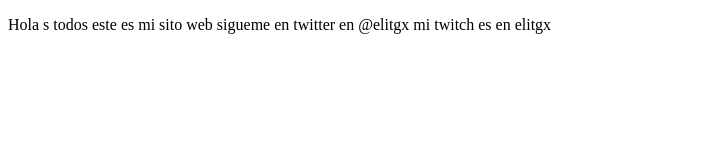
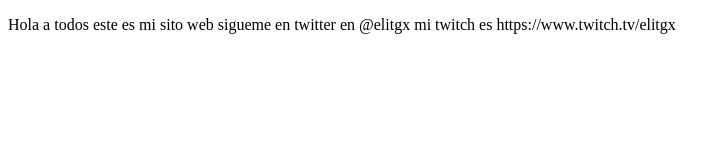
Before and after one commit to ELITGX/proyectoDemoCusrsoPrework, a plain HTML site: page index.html in a window 1280 px wide. Shown: the whole page, without its empty margins (0-728 px from the left). Drawn offline with Linux system fonts and the light colour scheme.

Commit message:
Update index.html

```diff
--- a/index.html
+++ b/index.html
@@ -7,7 +7,7 @@
 </head>
 <body>
     <p>
-        Hola s todos este es mi sito web sigueme en twitter en @elitgx mi twitch es en elitgx
+        Hola a todos este es mi sito web sigueme en twitter en @elitgx mi twitch es https://www.twitch.tv/elitgx
     </p>
 </body>
 </html>
```
